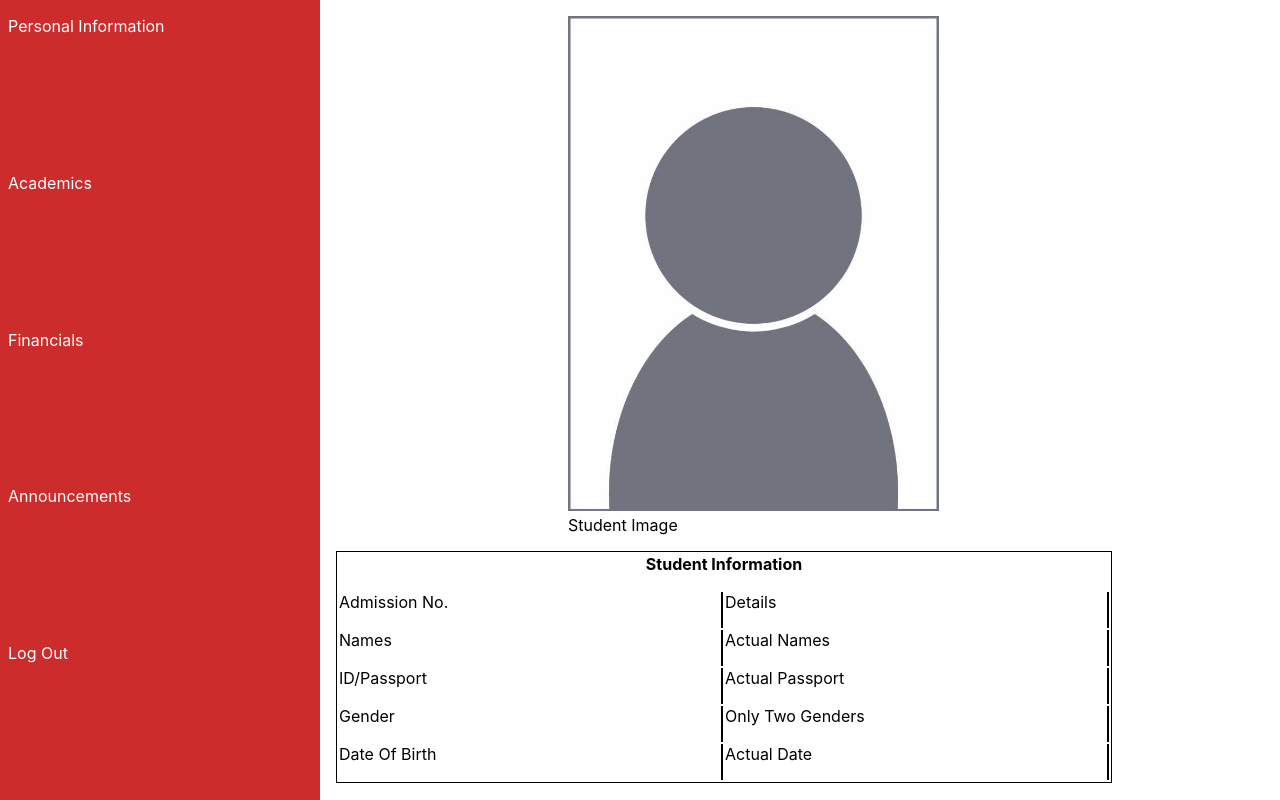
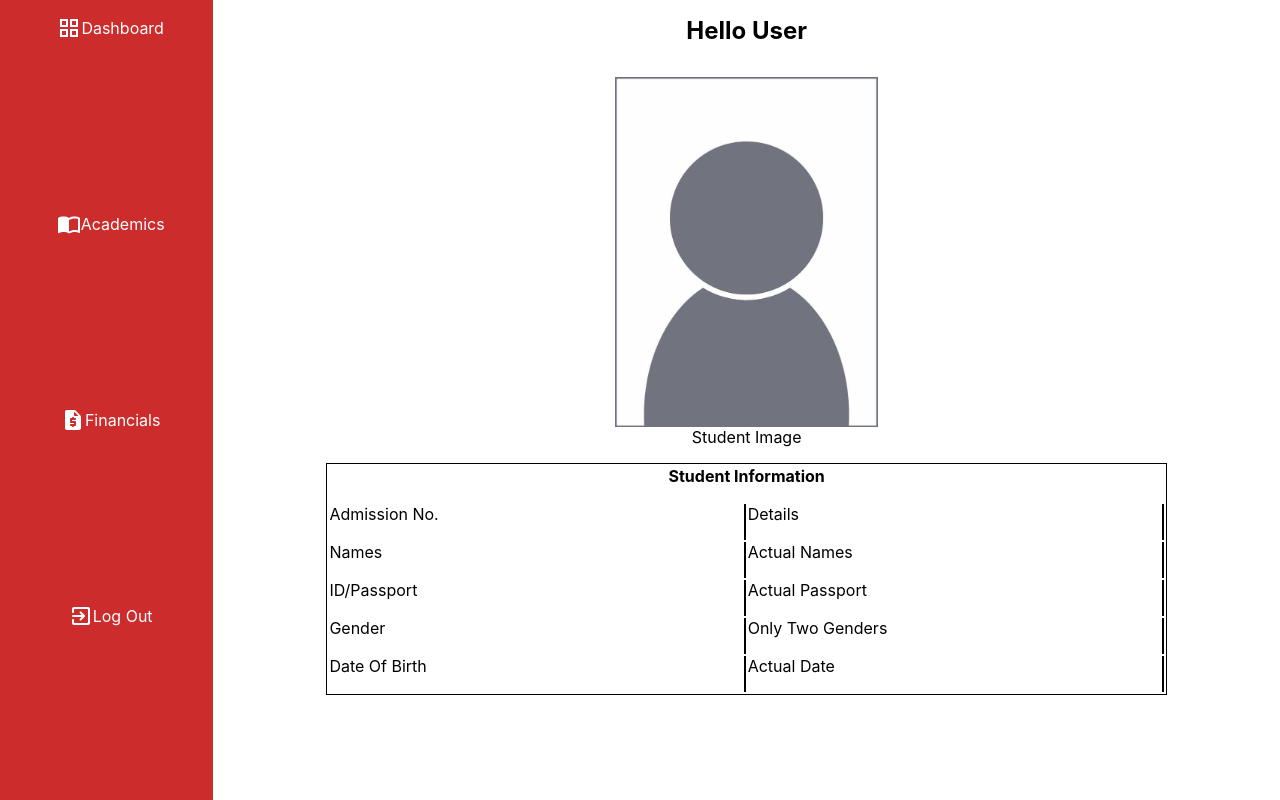
Before and after one commit to Kangonga/student-portal-frontend-personal, a React (Create React App) app: page / in a window 1280 px wide. Built offline with nearby package versions, Linux system fonts and the light colour scheme.

Commit message:
skeleton complete

```diff
--- a/package.json
+++ b/package.json
@@ -5,6 +5,7 @@
   "dependencies": {
     "@emotion/react": "^11.10.5",
     "@emotion/styled": "^11.10.5",
+    "@mui/icons-material": "^5.10.9",
     "@mui/material": "^5.10.13",
     "@testing-library/jest-dom": "^5.16.5",
     "@testing-library/react": "^13.4.0",
--- a/src/App.css
+++ b/src/App.css
@@ -10,11 +10,16 @@ a {
 }
 #container {
     display: grid;
-    grid-template-columns: 1fr 3fr;
+    grid-template-columns: 1fr 5fr;
     width: 100%;
     height: 100vh;
+    overflow: hidden;
 }
-
+.nav-link > div {
+    display: flex;
+    align-items: center;
+    justify-content: center;
+}
 #panel {
     background-color: rgb(204, 44, 44);
     min-width: 100%;
@@ -31,9 +36,12 @@ a {
     min-width: 100%;
     height: 100%;
     color: black;
-    padding: 1rem;
+    padding: 1rem .5rem;
 }
-
+#logo-background{
+    width: 100%;
+    background-color: rgb(204, 44, 44);
+}
 #panel > a {
     display: block;
     color : inherit;
@@ -74,9 +82,22 @@ nav {
     border-color: black;
     margin: 2rem 0;
 }
-
+#student-info>h2{
+    text-align: center;
+}
+#basic-info{
+    width: 100%;
+    margin: auto;
+}
+#basic-info{
+    margin-top: 2rem;
+}
 .data-table{
     border: 1px solid black;
+}
+table {
+    width: 80%;
+    margin: auto;
 }
 td {
     padding: 0 1rem  1rem 0;
@@ -89,10 +110,15 @@ thead > tr>th {
 }
 #student-image{
     width: 50%;
+    /* border: 1px solid brown; */
     margin: auto;
     padding-bottom: 1rem;
+    display: grid;
+    grid-template-columns: 1fr;
+    justify-content: center;
+    text-align: center;
 }
 .person-logo {
-    width: 80%;
+    width: 50%;
     margin: auto;
 }
--- a/src/components/dashboard.js
+++ b/src/components/dashboard.js
@@ -1,9 +1,10 @@
 import {Routes, Route, Link} from 'react-router-dom'
 import Academics from './academics'
 import StudentInfo from './studentInfo'
-import DoneUnits from './doneUnits'
-import RegisterCourse from './registerCourse'
-import Searchbar from './searchbar'
+import RequestQuoteRoundedIcon from '@mui/icons-material/RequestQuoteRounded';
+import ImportContactsIcon from '@mui/icons-material/ImportContacts';
+import GridViewOutlinedIcon from '@mui/icons-material/GridViewOutlined';
+import ExitToAppRoundedIcon from '@mui/icons-material/ExitToAppRounded';
 export default function Dashboard (){
     return (
         <main id="container">
@@ -15,11 +16,11 @@ export default function Dashboard (){
 function Panel(){
     return (
         <section id="panel">
-            <Link to ="/">Personal Information</Link>
-            <Link to ="/academics">Academics</Link>
-            <Link to ="/finances">Financials</Link>
-            <Link to ="/announce">Announcements</Link>
-            <Link to ="/logout">Log Out</Link>
+            <Link className="nav-link" to ="/"><div><GridViewOutlinedIcon/> Dashboard</div></Link>
+            <Link className="nav-link" to ="/academics"><div><ImportContactsIcon/> Academics</div></Link>
+            <Link className="nav-link" to ="/finances"><div><RequestQuoteRoundedIcon/> Financials</div></Link>
+            {/* <Link to ="/announce">Announcements</Link> */}
+            <Link className="nav-link" to ="/logout"><div><ExitToAppRoundedIcon/> Log Out</div></Link>
         </section>
     )
 }
@@ -27,11 +28,12 @@ function Panel(){
 function MainBoard(){
     return(
         <section id="mainboard">
+            <article id="logo-background"></article>
             <Routes>
                 <Route path="/" element={<StudentInfo />}/>
                 <Route path="/academics/*" element={<Academics/>}/>
                 <Route path="/finances" element={<h1>Finances</h1>} />
-                <Route path="/announce" element={<h1>Announcements</h1>}/>
+                {/* <Route path="/announce" element={<h1>Announcements</h1>}/> */}
                 <Route path="/logout" element={<StudentInfo/>}/>
                 {/* <Route exact path='/academics/doneUnits' element={<DoneUnits/>}/>
                 <Route exact path='/academics/register' element={<RegisterCourse/>}/>
--- a/src/components/studentInfo.js
+++ b/src/components/studentInfo.js
@@ -1,7 +1,9 @@
 import person from '../assets/generic-person.jpg'
 export default function StudentInfo(){
     return(
-        <section id="student-Info">
+        <section id="student-info">
+
+            <h2>Hello User</h2>
             <article id="basic-info">
                 <figure id="student-image">
                     <img src={person} alt="person logo" className='person-logo'/>
```
Also changed, not shown: 1 other file (tests, documents, lock files or other folders).
